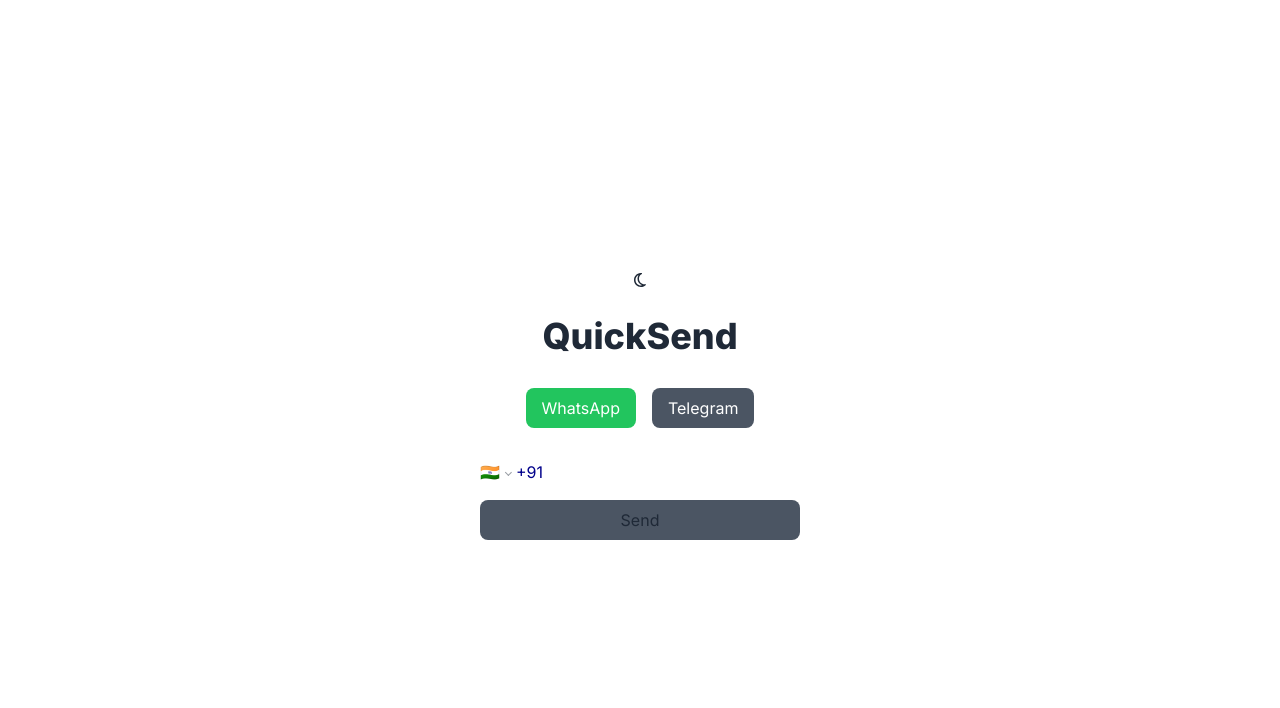
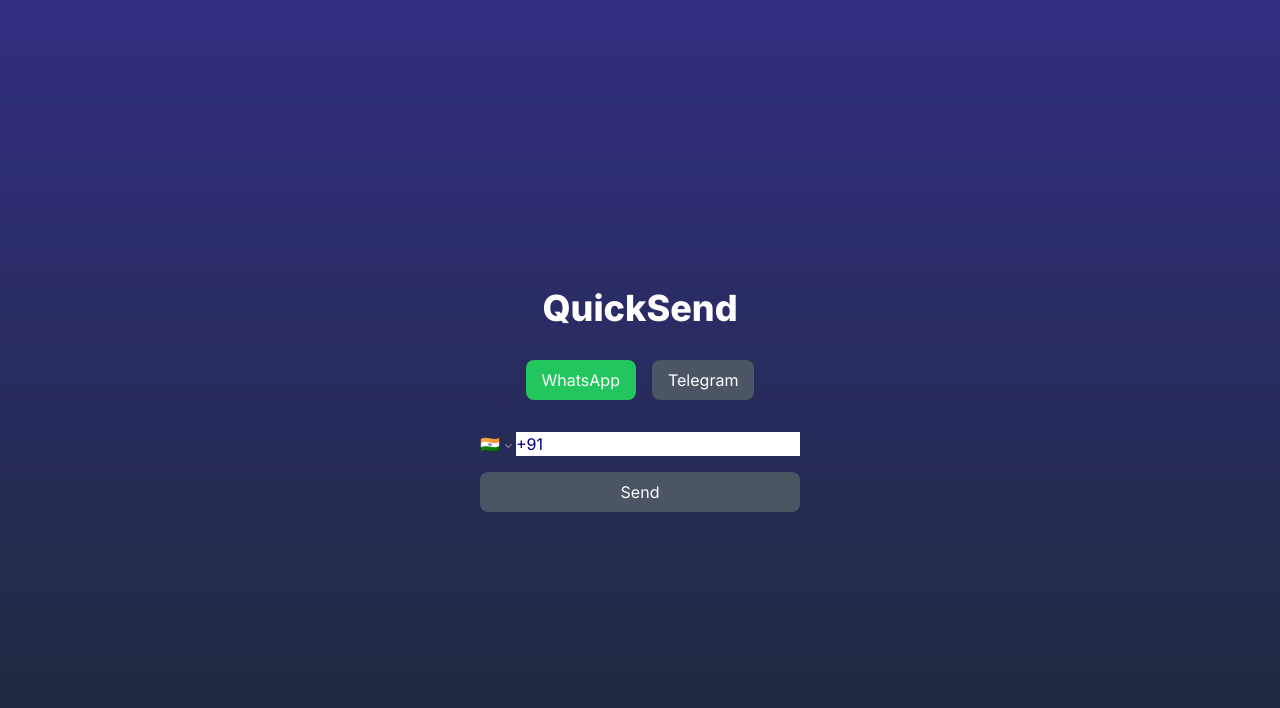
Before and after one commit to SarthakSKumar/QuickSend, a Next.js app: page / in a window 1280 px wide. Shown: the top 708 px of the page. Built offline with nearby package versions, Linux system fonts and the light colour scheme.

Commit message:
Revert "Feat: Added a dark mode and light mode"

```diff
--- a/src/app/page.js
+++ b/src/app/page.js
@@ -1,96 +1,12 @@
 "use client";
 
-// import PhoneInput, { isValidPhoneNumber } from "react-phone-number-input";
-// import { useState } from "react";
-// import "react-phone-number-input/style.css"; // Import the CSS for PhoneInput
-
-// export default function Home() {
-//   const [value, setValue] = useState("");
-//   const [messenger, setMessenger] = useState("whatsapp");
-//   const API_URL = messenger === "whatsapp" ? "https://wa.me" : "https://t.me";
-
-//   const handleMessengerChange = (newMessenger) => {
-//     setMessenger(newMessenger);
-//   };
-
-//   const handleSendClick = () => {
-//     if (isValidPhoneNumber(value)) {
-//       window.open(`${API_URL}/${value}`, "_blank");
-//     }
-//   };
-
-//   return (
-//     <main className="bg-gradient-to-b from-indigo-900 to-gray-800 min-h-screen flex flex-col items-center justify-center text-white">
-//       <h1 className="text-4xl font-extrabold mb-8">QuickSend</h1>
-//       <div className="mb-8">
-//         <button
-//           className={`${
-//             messenger === "whatsapp"
-//               ? "bg-green-500"
-//               : "bg-gray-600 hover:bg-green-500"
-//           } text-white px-4 py-2 rounded-lg`}
-//           onClick={() => handleMessengerChange("whatsapp")}
-//         >
-//           WhatsApp
-//         </button>
-//         <button
-//           className={`${
-//             messenger === "telegram"
-//               ? "bg-blue-500"
-//               : "bg-gray-600 hover:bg-blue-500"
-//           } text-white px-4 py-2 rounded-lg ml-4`}
-//           onClick={() => handleMessengerChange("telegram")}
-//         >
-//           Telegram
-//         </button>
-//       </div>
-//       <div className="w-80">
-//         <PhoneInput
-//           classNames={{
-//             countrySelect: "my-custom-country-select",
-//             input: "my-custom-input",
-//           }}
-//           placeholder="Enter phone number"
-//           countrySelectProps={{ unicodeFlags: true }}
-//           value={value}
-//           international
-//           error={
-//             value
-//               ? isValidPhoneNumber(value)
-//                 ? undefined
-//                 : "Invalid phone number"
-//               : "Phone number required"
-//           }
-//           onChange={setValue}
-//           defaultCountry="IN"
-//         />
-//         <button
-//           className={`${
-//             isValidPhoneNumber(value)
-//               ? "bg-blue-500 hover:bg-blue-600"
-//               : "bg-gray-600"
-//           } text-white px-4 py-2 rounded-lg mt-4 w-full`}
-//           onClick={handleSendClick}
-//           disabled={!isValidPhoneNumber(value)}
-//         >
-//           Send
-//         </button>
-//       </div>
-//     </main>
-//   );
-// }
 import PhoneInput, { isValidPhoneNumber } from "react-phone-number-input";
 import { useState } from "react";
 import "react-phone-number-input/style.css"; // Import the CSS for PhoneInput
-import { useEffect } from "react";
-import classNames from "classnames"; // Import classNames for conditional class rendering
 
-import { FontAwesomeIcon } from "@fortawesome/react-fontawesome";
-import {faMoon , faSun} from "@fortawesome/free-regular-svg-icons"
 export default function Home() {
   const [value, setValue] = useState("");
   const [messenger, setMessenger] = useState("whatsapp");
-  const [isDarkMode, setIsDarkMode] = useState(true); // Add a state for dark mode
   const API_URL = messenger === "whatsapp" ? "https://wa.me" : "https://t.me";
 
   const handleMessengerChange = (newMessenger) => {
@@ -103,47 +19,10 @@
     }
   };
 
-  useEffect(() => {
-    // Check for system dark mode preference and set it initially
-    if (
-      window.matchMedia &&
-      window.matchMedia("(prefers-color-scheme: dark)").matches
-    ) {
-      setIsDarkMode(true);
-    } else {
-      setIsDarkMode(false);
-    }
-  }, []);
-
-  const toggleDarkMode = () => {
-    setIsDarkMode((prev) => !prev);
-  };
-
   return (
-    <div
-      className={classNames("min-h-screen flex flex-col items-center justify-center", {
-        "bg-gray-800 text-white": isDarkMode,
-        "bg-white text-gray-800": !isDarkMode,
-      })}
-    >
-      <button
-        className={classNames("mb-4 p-2", {
-          "bg-gray-800 text-white": isDarkMode,
-          "bg-white text-gray-800": !isDarkMode,
-        })}
-        onClick={toggleDarkMode}
-      >
-        {isDarkMode ? (
-          <FontAwesomeIcon icon={faSun} /> // Sun icon for light mode
-        ) : (
-          <FontAwesomeIcon icon={faMoon} /> // Moon icon for dark mode
-        )}
-      </button>
-
+    <main className="bg-gradient-to-b from-indigo-900 to-gray-800 min-h-screen flex flex-col items-center justify-center text-white">
       <h1 className="text-4xl font-extrabold mb-8">QuickSend</h1>
-
-      <div className={`mb-8 ${isDarkMode ? "dark" : ""}`}>
-        {/* Messenger buttons */}
+      <div className="mb-8">
         <button
           className={`${
             messenger === "whatsapp"
@@ -165,8 +44,7 @@
           Telegram
         </button>
       </div>
-
-      <div className={`w-80 ${isDarkMode ? "dark" : ""}`}>
+      <div className="w-80">
         <PhoneInput
           classNames={{
             countrySelect: "my-custom-country-select",
@@ -186,25 +64,18 @@
           onChange={setValue}
           defaultCountry="IN"
         />
-
         <button
-          className={classNames(
-            "px-4 py-2 rounded-lg mt-4 w-full",
-            {
-              "bg-blue-500 hover:bg-blue-600": isValidPhoneNumber(value),
-              "bg-gray-600": !isValidPhoneNumber(value),
-            },
-            {
-              "text-white": isDarkMode,
-              "text-gray-800": !isDarkMode,
-            }
-          )}
+          className={`${
+            isValidPhoneNumber(value)
+              ? "bg-blue-500 hover:bg-blue-600"
+              : "bg-gray-600"
+          } text-white px-4 py-2 rounded-lg mt-4 w-full`}
           onClick={handleSendClick}
           disabled={!isValidPhoneNumber(value)}
         >
           Send
         </button>
       </div>
-    </div>
+    </main>
   );
 }
```
